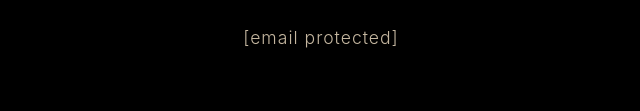
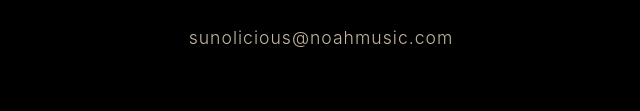
Before and after one commit to ctholland/music.sunolicious, a plain HTML site: page index.html in a window 1280 px wide. Shown: the part 2975-3086 px from the top of the page, without its empty margins (319-959 px from the left). Drawn offline with nearby package versions, Linux system fonts and the light colour scheme.

Commit message:
Fix email to show sunolicious@noahmusic.com

```diff
--- a/index.html
+++ b/index.html
@@ -526,7 +526,7 @@
         <div class="container">
             <h2 style="font-size: 1.5rem; font-weight: 200; letter-spacing: 4px; margin-bottom: 2rem; color: var(--white); text-transform: uppercase;">Licensing Inquiries</h2>
             <p style="font-size: 1rem; color: var(--gray-light); line-height: 2; max-width: 600px; margin: 0 auto 1.5rem;">All tracks 100% owned and cleared for sync, film, TV, advertising, and commercial use.</p>
-            <a href="/cdn-cgi/l/email-protection#7c0f09121310151f1513090f3c12131d1411090f151f521f1311" style="display: inline-block; font-size: 1.1rem; color: var(--accent); text-decoration: none; font-weight: 300; letter-spacing: 1px; transition: color 0.3s ease;"><span class="__cf_email__" data-cfemail="0e7d7b606162676d67617b7d4e60616f66637b7d676d206d6163">[email&#160;protected]</span></a>
+            <a href="mailto:sunolicious@noahmusic.com" style="display: inline-block; font-size: 1.1rem; color: var(--accent); text-decoration: none; font-weight: 300; letter-spacing: 1px; transition: color 0.3s ease;">sunolicious@noahmusic.com</a>
         </div>
     </section>
 
```
